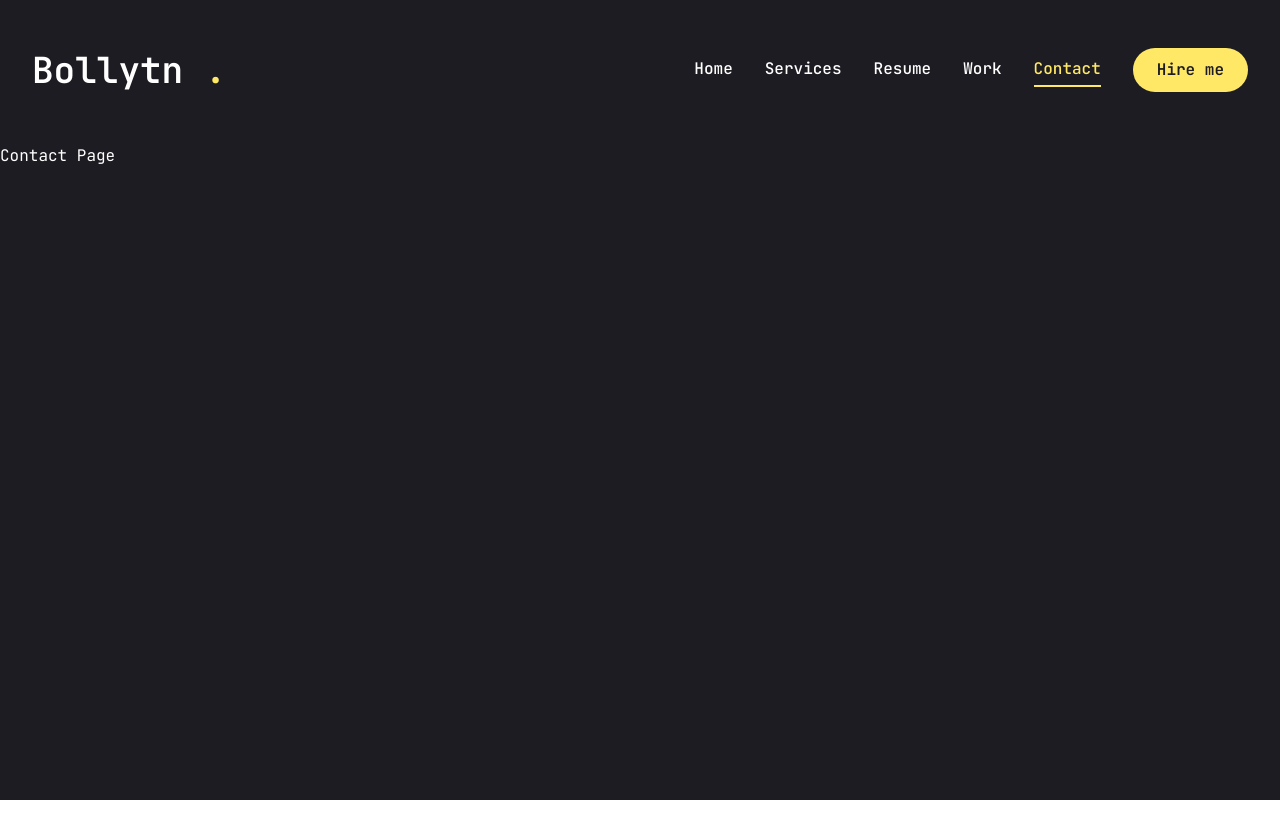
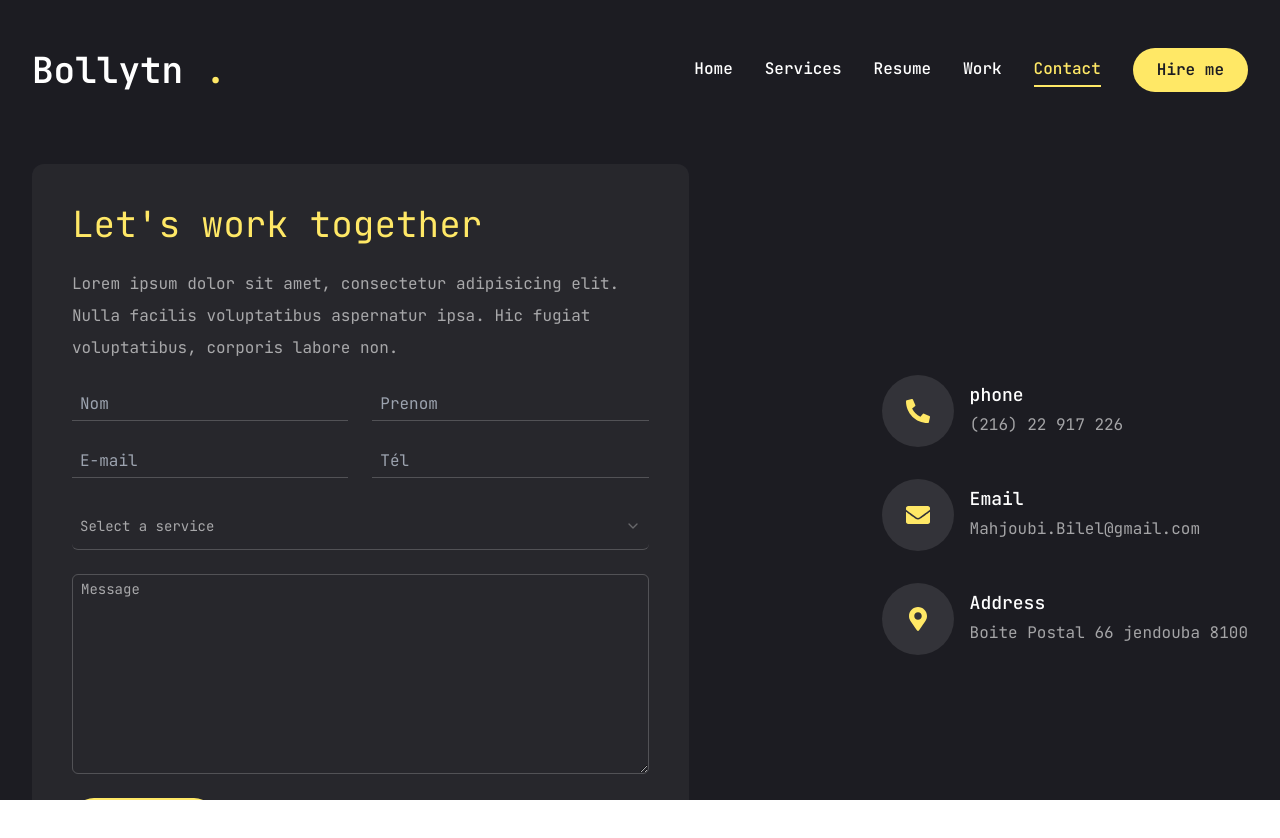
Before and after one commit to bollytn/prof.info, a Next.js app: page /contact in a window 1280 px wide. Shown: the top 838 px of the page. Before the commit the page ends 800 px from the top, so only its background shows below. Built offline with nearby package versions, Linux system fonts and the light colour scheme.

Commit message:
finish done

```diff
--- a/app/contact/page.jsx
+++ b/app/contact/page.jsx
@@ -1,4 +1,106 @@
+'use client'
+
+import { Button } from "@/components/ui/button";
+import { Input } from "@/components/ui/input";
+import { Textarea } from "@/components/ui/textarea";
+
+import {
+    Select,
+    SelectContent,
+    SelectGroup,
+    SelectItem,
+    SelectLabel,
+    SelectTrigger,
+    SelectValue,
+} from "@/components/ui/select";
+
+import { FaPhoneAlt, FaEnvelope, FaMapMarkerAlt } from "react-icons/fa";
+
+const info = [
+    {
+        icon: <FaPhoneAlt />,
+        title: 'phone',
+        description: '(216) 22 917 226'
+    },
+    {
+        icon: <FaEnvelope />,
+        title: 'Email',
+        description: 'Mahjoubi.Bilel@gmail.com'
+    },
+    {
+        icon: <FaMapMarkerAlt />,
+        title: 'Address',
+        description: 'Boite Postal 66 jendouba 8100'
+    }
+]
+
+import { motion } from "framer-motion";
+
 const Contact = () => {
-    return <div>Contact Page</div>;
-    }
-    export default Contact;
+    return (
+        <motion.section initial={{ opacity: 0 }}
+            animate={{
+                opacity: 1,
+                transition: { delay: 2.4, duration: 0.4, ease: "easeIn" }
+            }}
+            className="py-6"
+        >
+            <div className="container mx-auto">
+                <div className="flex flex-col xl:flex-row gap-7 ">
+                    {/* form */}
+                    <div className="xl:w-[54%] order-2 xl:order-none">
+                        <form className="flex flex-col gap-6 p-10 bg-[#27272c] rounded-xl">
+                            <h3 className="text-4xl text-accent">Let's work together</h3>
+                            <p className="text-white/60">Lorem ipsum dolor sit amet, consectetur adipisicing elit. Nulla facilis voluptatibus aspernatur ipsa. Hic fugiat voluptatibus, corporis labore non.</p>
+                            {/*input */}
+                            <div className="grid grid-cols-1 md:grid-cols-2 gap-6">
+                                <input type="firstname" placeholder="Nom" className="bg-transparent border-b border-white/20 text-white focus:outline-none placeholder:px-2" />
+                                <input type="lastname" placeholder="Prenom" className="bg-transparent border-b border-white/20 text-white focus:outline-none placeholder:px-2" />
+                                <input type="email" placeholder="E-mail" className="bg-transparent border-b border-white/20 text-white focus:outline-none placeholder:px-2" />
+                                <input type="phone" placeholder="Tél" className="bg-transparent border-b border-white/20 text-white focus:outline-none placeholder:px-2" />
+                            </div>
+                            {/* select */}
+                            <Select className="bg-transparent border-b border-white/20 text-white/60 focus:outline-none">
+                                <SelectTrigger className="w-full">
+                                    <SelectValue placeholder="Select a service" />
+                                </SelectTrigger>
+                                <SelectContent>
+                                    <SelectGroup>
+                                        <SelectItem value="web">Web Development</SelectItem>
+                                        <SelectItem value="design">Design</SelectItem>
+                                        <SelectItem value="marketing">Marketing</SelectItem>
+                                    </SelectGroup>
+                                </SelectContent>
+                            </Select>
+                            {/* textarea */}
+                            <Textarea placeholder="Message" className="h-[200px] bg-transparent border-white/20 text-white focus:outline-none" />
+                            {/* button */}
+                            <Button className="bg-accent hover:bg-accent/60 text-black rounded-full w-fit">Send a msg</Button>
+                        </form>
+                    </div>
+                    {/* info */}
+                    <div className="flex flex-1 items-center xl:justify-end order-1 xl:order-none ">
+                        <ul className="flex flex-col gap-4">
+                            {info.map((item, index) => {
+                                return (
+                                    <li key={index} className="flex items-center gap-4 mb-4">
+                                        <div
+                                            className="w-[52px] h-[52px] xl:w-[72px] xl:h-[72px] xl:text-2xl text-xl bg-white/10 p-2 rounded-full text-accent flex items-center justify-center">
+                                            {item.icon}
+
+                                        </div>
+                                        <div>
+                                            <h4 className="text-lg font-medium">{item.title}</h4>
+                                            <p className="text-white/60">{item.description}</p>
+                                        </div>
+                                    </li>
+                                )
+                            })}
+                        </ul>
+                    </div>
+                </div>
+            </div>
+        </motion.section>
+    )
+}
+export default Contact;
--- a/app/work/page.jsx
+++ b/app/work/page.jsx
@@ -141,7 +141,7 @@ const Work = () => {
                                                 {/* overlay */}
                                                 <div className='absolute top-0 bottom-0 w-full h-full bg-black/10 z-10'></div>
                                                 {/* image */}
-                                                <div>
+                                                <div className='w-full h-full relative'>
                                                     <Image
                                                         fill
                                                         alt=''
--- a/components/Nav.jsx
+++ b/components/Nav.jsx
@@ -3,6 +3,8 @@
 import Link from 'next/link';
 import { usePathname } from 'next/navigation';
 import Links from '@/components/data/links';
+import { Dialog, DialogContent, DialogTitle } from '@radix-ui/react-dialog';
+import { VisuallyHidden } from '@radix-ui/react-visually-hidden';
 
 const Nav = () => {
     const path = usePathname();
@@ -10,14 +12,26 @@ const Nav = () => {
         <nav className='gap-8 flex '>
             {
                 Links.map((link, index) => (
-                    <Link key={index} href={link.path} className={`${path === link.path && 'text-accent border-b-2 border-accent'}
-                     capitalize font-medium hover:text-accent transition-all duration-300`}>
+                    <Link key={index} href={link.path} className={`${path === link.path && 'text-accent border-b-2 border-accent'} capitalize font-medium hover:text-accent transition-all duration-300`}>
                         {link.name}
                     </Link>
-                )
-                )
+                ))
             }
         </nav>
     );
 }
+
+const MyDialog = () => (
+    <Dialog>
+        <DialogContent aria-describedby="dialog-description">
+            <VisuallyHidden>
+                <DialogTitle>Navigation Menu</DialogTitle>
+            </VisuallyHidden>
+            <div id="dialog-description">
+                <p>Navigation options for the website</p>
+            </div>
+            {/* Your dialog content here */}
+        </DialogContent>
+    </Dialog>
+);
 export default Nav;
--- a/components/ui/select.jsx
+++ b/components/ui/select.jsx
@@ -16,7 +16,7 @@ const SelectTrigger = React.forwardRef(({ className, children, ...props }, ref)
   <SelectPrimitive.Trigger
     ref={ref}
     className={cn(
-      "flex h-10 w-full items-center justify-between rounded-md border border-input bg-background px-3 py-2 text-sm ring-offset-background data-[placeholder]:text-muted-foreground focus:outline-none focus:ring-2 focus:ring-ring focus:ring-offset-2 disabled:cursor-not-allowed disabled:opacity-50 [&>span]:line-clamp-1",
+      "flex h-[48px] w-full items-center justify-between rounded-md border-b text-white/60 px-2 border-white/20 bg-transparent py-2 text-sm outline-none focus:outline-accent disabled:cursor-not-allowed disabled:opacity-50 ",
       className
     )}
     {...props}>
@@ -54,7 +54,7 @@ const SelectContent = React.forwardRef(({ className, children, position = "poppe
     <SelectPrimitive.Content
       ref={ref}
       className={cn(
-        "relative z-50 max-h-96 min-w-[8rem] overflow-hidden rounded-md border bg-popover text-popover-foreground shadow-md data-[state=open]:animate-in data-[state=closed]:animate-out data-[state=closed]:fade-out-0 data-[state=open]:fade-in-0 data-[state=closed]:zoom-out-95 data-[state=open]:zoom-in-95 data-[side=bottom]:slide-in-from-top-2 data-[side=left]:slide-in-from-right-2 data-[side=right]:slide-in-from-left-2 data-[side=top]:slide-in-from-bottom-2",
+        "relative z-50 max-h-96 min-w-[8rem] overflow-hidden rounded-md border bg-primary text-white shadow-md data-[state=open]:animate-in data-[state=closed]:animate-out data-[state=closed]:fade-out-0 data-[state=open]:fade-in-0 data-[state=closed]:zoom-out-95 data-[state=open]:zoom-in-95 data-[side=bottom]:slide-in-from-top-2 data-[side=left]:slide-in-from-right-2 data-[side=right]:slide-in-from-left-2 data-[side=top]:slide-in-from-bottom-2",
         position === "popper" &&
           "data-[side=bottom]:translate-y-1 data-[side=left]:-translate-x-1 data-[side=right]:translate-x-1 data-[side=top]:-translate-y-1",
         className
@@ -76,7 +76,7 @@ SelectContent.displayName = SelectPrimitive.Content.displayName
 const SelectLabel = React.forwardRef(({ className, ...props }, ref) => (
   <SelectPrimitive.Label
     ref={ref}
-    className={cn("py-1.5 pl-8 pr-2 text-sm font-semibold", className)}
+    className={cn("py-1.5 pl-8 pr-2 text-sm font-semibold ", className)}
     {...props} />
 ))
 SelectLabel.displayName = SelectPrimitive.Label.displayName
@@ -85,7 +85,7 @@ const SelectItem = React.forwardRef(({ className, children, ...props }, ref) =>
   <SelectPrimitive.Item
     ref={ref}
     className={cn(
-      "relative flex w-full cursor-default select-none items-center rounded-sm py-1.5 pl-8 pr-2 text-sm outline-none focus:bg-accent focus:text-accent-foreground data-[disabled]:pointer-events-none data-[disabled]:opacity-50",
+      "transition-all duration-300 relative flex w-full cursor-default select-none items-center rounded-sm py-1.5 pl-8 pr-2 text-sm outline-none text-white focus:bg-accent focus:text-black data-[disabled]:pointer-events-none data-[disabled]:opacity-50",
       className
     )}
     {...props}>
--- a/components/ui/textarea.jsx
+++ b/components/ui/textarea.jsx
@@ -6,7 +6,7 @@ const Textarea = React.forwardRef(({ className, ...props }, ref) => {
   return (
     (<textarea
       className={cn(
-        "flex min-h-[80px] w-full rounded-md border border-input bg-background px-3 py-2 text-base ring-offset-background placeholder:text-muted-foreground focus-visible:outline-none focus-visible:ring-2 focus-visible:ring-ring focus-visible:ring-offset-2 disabled:cursor-not-allowed disabled:opacity-50 md:text-sm",
+        "flex min-h-[80px] w-full rounded-md border border-input text-white bg-background px-2 py-1 placeholder:text-white/60 focus-visible:outline-none disabled:cursor-not-allowed disabled:opacity-50 md:text-sm",
         className
       )}
       ref={ref}
--- a/package.json
+++ b/package.json
@@ -15,6 +15,7 @@
     "@radix-ui/react-slot": "^1.1.2",
     "@radix-ui/react-tabs": "^1.1.3",
     "@radix-ui/react-tooltip": "^1.1.8",
+    "@radix-ui/react-visually-hidden": "^1.1.2",
     "class-variance-authority": "^0.7.1",
     "clsx": "^2.1.1",
     "framer-motion": "^12.4.7",
```
Also changed, not shown: 1 other file (tests, documents, lock files or other folders).
